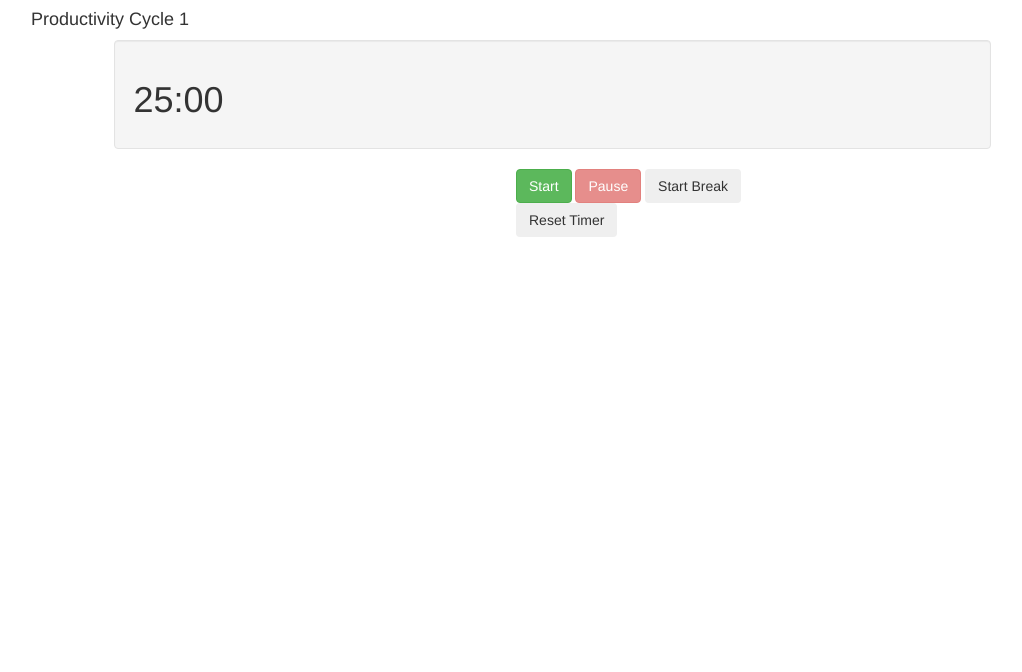
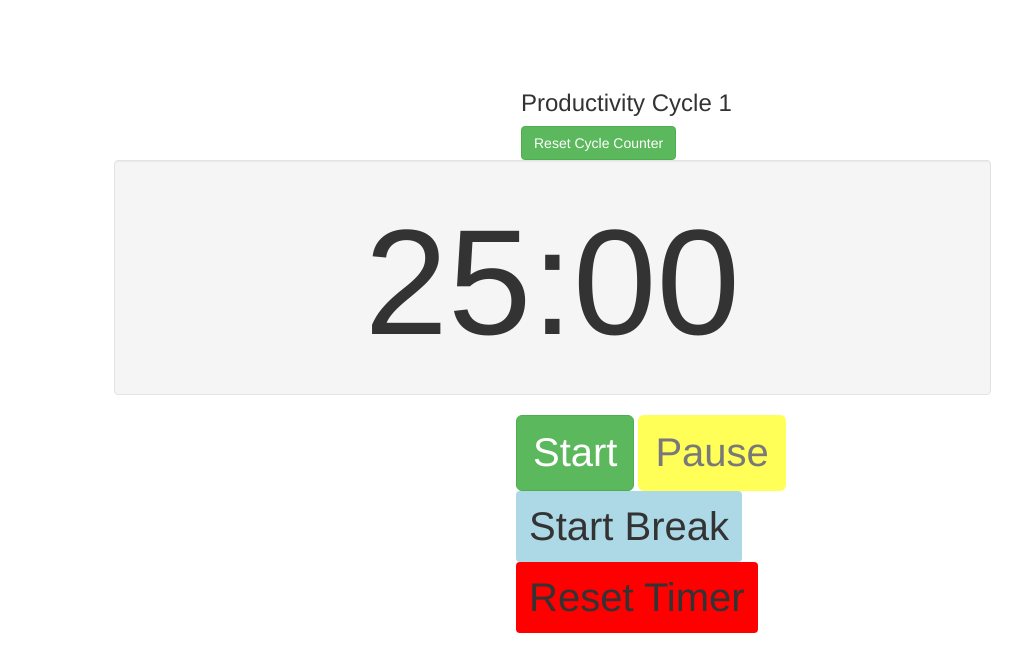
Before and after one commit to DevinFlick/RedoPomoTimer, a website: page public/html/index.html in a window 1280 px wide. Shown: the whole page, without its empty margins (39-1061 px from the left). Drawn offline with nearby package versions, Linux system fonts and the light colour scheme; files that its build step writes are made by us from their sources; files whose address does not match are found by name.

Commit message:
buttons finished, user story 2 finished, branching next user story, workingTime branch

```diff
--- a/public/css/main.css
+++ b/public/css/main.css
@@ -0,0 +1,33 @@
+head{
+  font-size: 35px;
+  text-align: center;
+}
+#cycleButton{
+
+}
+body{
+  padding-top: 70px;
+}
+#timer{
+  font-size:150px;
+  text-align: center;
+}
+#start{
+  font-size:  40px;
+  align-items: center;
+}
+#break{
+  font-size:40px;
+  align-items: center;
+  background-color: yellow;
+}
+#startBreak{
+  font-size: 40px;
+  align-items: center;
+  background-color: lightblue;
+}
+#resetTime{
+  font-size: 40px;
+  align-items: center;
+  background-color: red;
+}
--- a/public/html/index.html
+++ b/public/html/index.html
@@ -6,7 +6,10 @@
   <link rel="stylesheet" href="https://maxcdn.bootstrapcdn.com/bootstrap/3.3.6/css/bootstrap.min.css" integrity="sha384-1q8mTJOASx8j1Au+a5WDVnPi2lkFfwwEAa8hDDdjZlpLegxhjVME1fgjWPGmkzs7" crossorigin="anonymous">
   <link rel="stylesheet" href="css/main.css">
   <div class="container">
-    <h4 id="cycleCounter">Productivity Cycle <span id="cycleNum">1</span></h4>
+    <div class="col-md-3 col-md-offset-5">
+      <h3 id="cycleCounter">Productivity Cycle <span id="cycleNum">1</span></h4>
+        <button type="button" class="btn btn-success btn-md" id="cycleButton">Reset Cycle Counter</button>
+    </div>
   </div>
 </head>
 <body>
@@ -18,11 +21,13 @@
       </h1>
     </div>
     <div class="row">
+      <div class="col-md-4 col-md-offset-5">
+        <button type="button" class="btn btn-success btn-lg" id="start">Start</button>
+        <button type="button" class="btn disabled btn-lg" id="break">Pause</button>
+      </div>
       <div class="col-md-3 col-md-offset-5">
-        <button type="button" class="btn btn-success btn-md" id="start">Start</button>
-        <button type="button" class="btn btn-danger disabled btn-md" id="break">Pause</button>
-        <button type="button" class="btn btn-med" id="startBreak">Start Break</button>
-        <button type="button" class="btn btn-med" id="resetTime">Reset Timer</button>
+      <button type="button" class="btn btn-med" id="startBreak">Start Break</button>
+      <button type="button" class="btn btn-med" id="resetTime">Reset Timer</button>
       </div>
     </div>
   </div>
```
Also changed, not shown: README.md.
